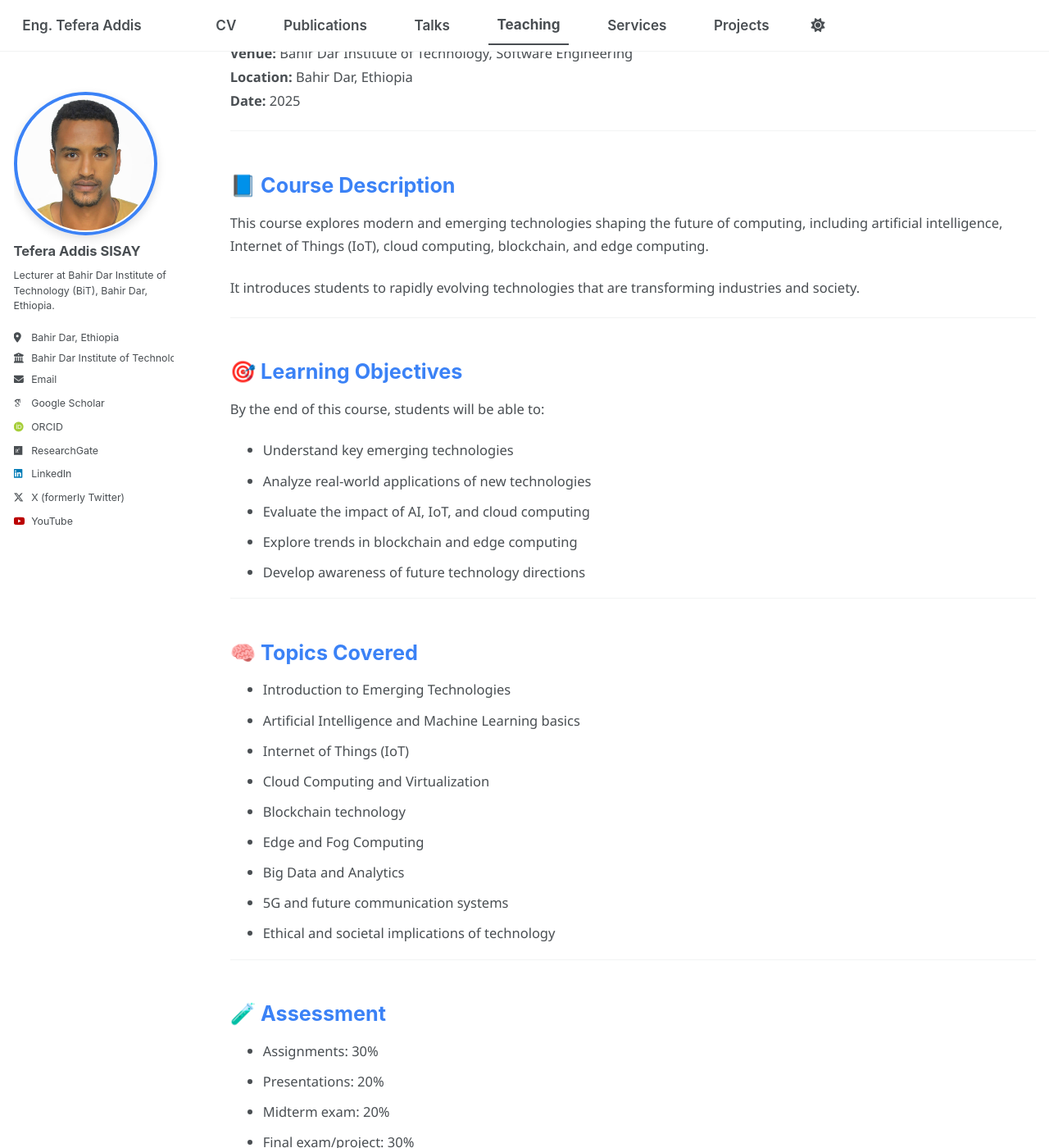
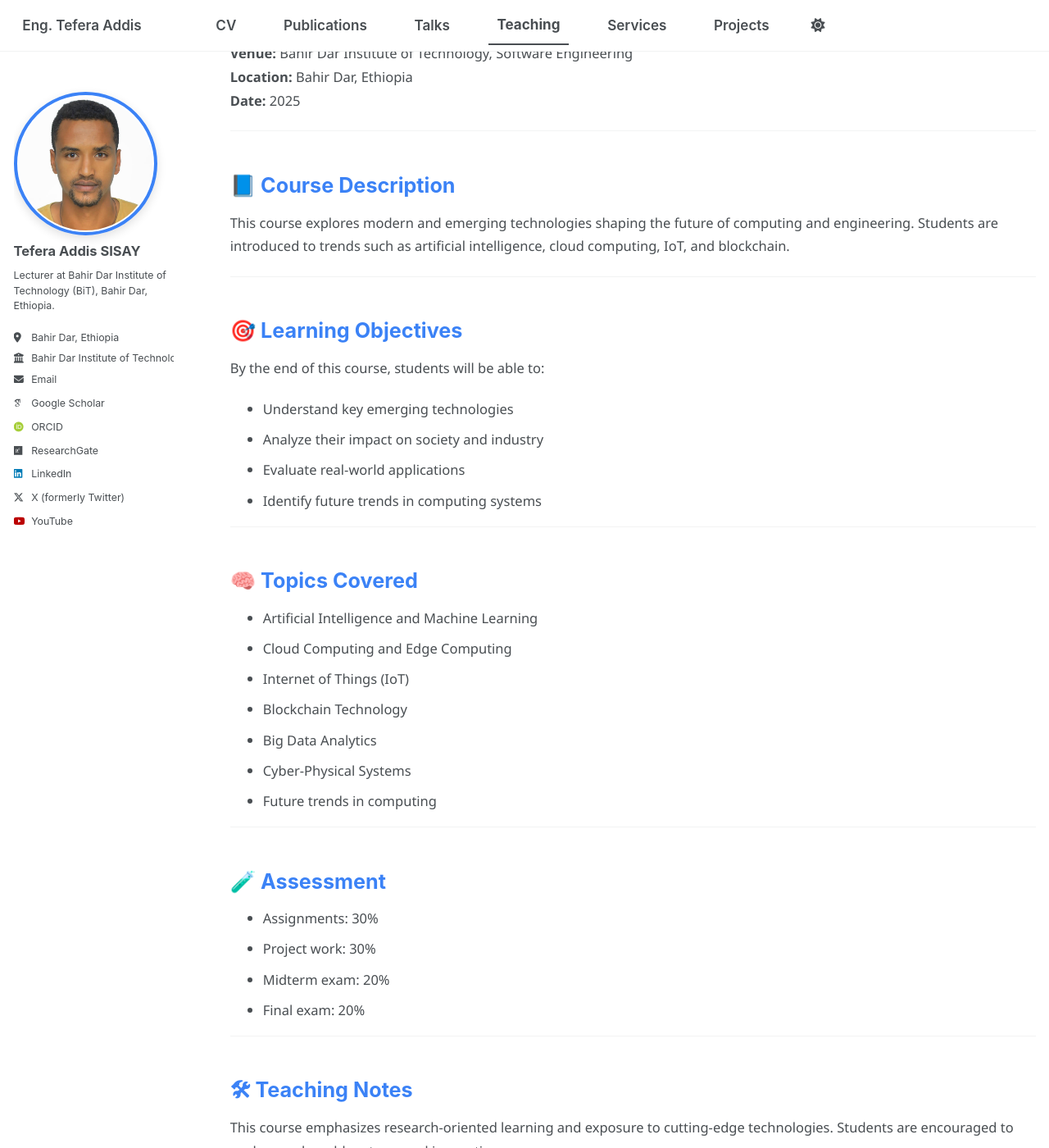
Before and after one commit to tefera-addis-sisay/tefera-addis-sisay.github.io, a Jekyll site: the page built from _teaching/emerging-technologies.md, in a window 1280 px wide and 1400 px high, scrolled down 212 px. Shown: the whole window at 82% size. Built offline with Jekyll 4.4.1, drawn with Linux system fonts in a browser that asks for light colours; some web fonts are replaced; a script bundle is joined from its source files by our own code; library files that are not in the unit come from our copies; some of the changed text lies outside the part shown.

Commit message:
Update emerging-technologies.md

```diff
--- a/_teaching/emerging-technologies.md
+++ b/_teaching/emerging-technologies.md
@@ -21,9 +23,7 @@ author_profile: true
 
 ## 📘 Course Description
 
-This course explores modern and emerging technologies shaping the future of computing, including artificial intelligence, Internet of Things (IoT), cloud computing, blockchain, and edge computing.
-
-It introduces students to rapidly evolving technologies that are transforming industries and society.
+This course explores modern and emerging technologies shaping the future of computing and engineering. Students are introduced to trends such as artificial intelligence, cloud computing, IoT, and blockchain.
 
 ---
 
@@ -32,40 +32,33 @@ It introduces students to rapidly evolving technologies that are transforming in
 By the end of this course, students will be able to:
 
 - Understand key emerging technologies
-- Analyze real-world applications of new technologies
-- Evaluate the impact of AI, IoT, and cloud computing
-- Explore trends in blockchain and edge computing
-- Develop awareness of future technology directions
+- Analyze their impact on society and industry
+- Evaluate real-world applications
+- Identify future trends in computing systems
 
 ---
 
 ## 🧠 Topics Covered
 
-- Introduction to Emerging Technologies
-- Artificial Intelligence and Machine Learning basics
+- Artificial Intelligence and Machine Learning
+- Cloud Computing and Edge Computing
 - Internet of Things (IoT)
-- Cloud Computing and Virtualization
-- Blockchain technology
-- Edge and Fog Computing
-- Big Data and Analytics
-- 5G and future communication systems
-- Ethical and societal implications of technology
+- Blockchain Technology
+- Big Data Analytics
+- Cyber-Physical Systems
+- Future trends in computing
 
 ---
 
 ## 🧪 Assessment
 
 - Assignments: 30%
-- Presentations: 20%
+- Project work: 30%
 - Midterm exam: 20%
-- Final exam/project: 30%
+- Final exam: 20%
 
 ---
 
-## 🛠 Practical Work
+## 🛠 Teaching Notes
 
-Students will work on:
-
-- Case study analysis of emerging technologies
-- Small research or presentation project on a selected technology
-- Exploration of real-world applications and impact
+This course emphasizes research-oriented learning and exposure to cutting-edge technologies. Students are encouraged to explore real-world systems and innovations.
```
Also changed, not shown: other parts of _teaching/emerging-technologies.md (+2 -0 lines).
